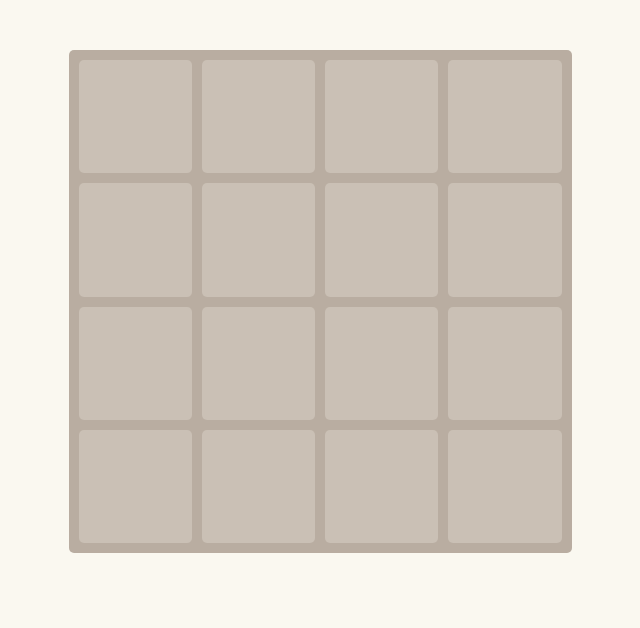
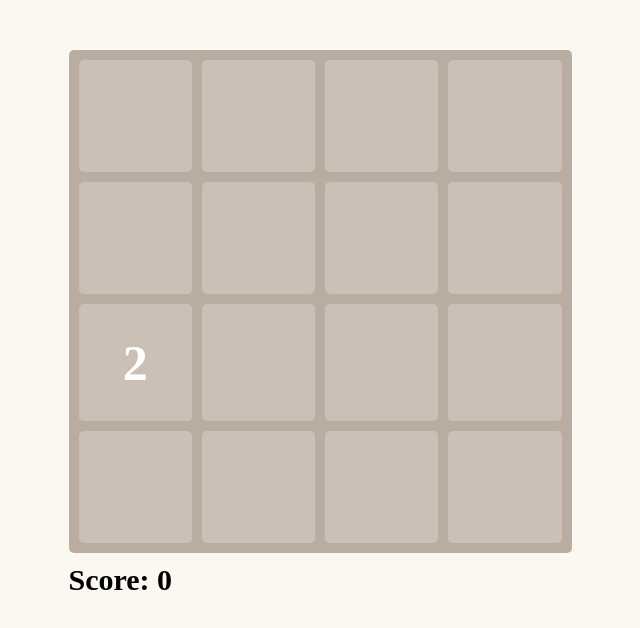
Before and after one commit to LeeeoZhang/Vue-2048, a Vue app: page /#/ in a window 1280 px wide. Shown: the top 628 px of the page, without its empty margins (320-960 px from the left). Built offline with nearby package versions, Linux system fonts and the light colour scheme; the HTML template or start-up script is replaced by a standard one.

Commit message:
add score feature

```diff
--- a/src/App.vue
+++ b/src/App.vue
@@ -2,12 +2,21 @@
   <div id="app">
     <!-- <h1>2048 Game In Vue.js</h1> -->
     <router-view/>
+    <p class="score">Score: {{score}}</p>
   </div>
 </template>
 
 <script>
 export default {
-  name: 'App'
+  name: 'App',
+  created(){
+    console.log(this.score)
+  },
+  computed: {
+    score () {
+      return this.$store.state.score
+    },
+  }
 }
 </script>
 
@@ -25,4 +34,10 @@ ul,ol {
 a {
   text-decoration: none;
 }
+.score {
+  width: 503px;
+  margin: 0 auto;
+  font-size: 30px;
+  font-weight: bold;
+}
 </style>
--- a/src/components/Board.vue
+++ b/src/components/Board.vue
@@ -18,8 +18,19 @@
         lock: false,
       }
     },
-    created  () {
-      this.addRandomNum()
+    created(){
+      document.body.addEventListener('keydown',(event)=>{
+        switch(event.keyCode){
+          case 37: this.onKeyLeft(); break
+          case 38: this.onKeyUp(); break
+          case 39: this.onKeyRight(); break
+          case 40: this.onKeyDown(); break
+        }
+      })
+    },
+    mounted  () {
+      let newMatrix = JSON.parse(JSON.stringify(this.matrix))
+      this.addRandomNum(newMatrix)
     },
     methods :{
       onKeyUp () {
@@ -51,6 +62,7 @@
             if(newMatrix[row][col] > 0 && newMatrix[row][col] === newMatrix[row - 1][col] ) {
               newMatrix[row - 1][col] *= 2
               newMatrix[row][col] = 0
+              this.$store.commit('addScore',{score: newMatrix[row - 1][col]})
             } else if (newMatrix[row][col] > 0 && newMatrix[row - 1][col] === 0 ) {
               newMatrix[row - 1][col] = newMatrix[row][col]
               newMatrix[row][col] = 0
@@ -69,6 +81,7 @@
               console.log(newMatrix[row])
               newMatrix[row + 1][col] *= 2
               newMatrix[row][col] = 0
+              this.$store.commit('addScore',{score: newMatrix[row + 1][col]})
             } else if (newMatrix[row][col] > 0 && newMatrix[row + 1][col] === 0)  {
               console.log(newMatrix[row])
               newMatrix[row + 1][col] = newMatrix[row][col]
@@ -87,6 +100,7 @@
             if(newMatrix[row][col] > 0 && newMatrix[row][col] === newMatrix[row][col - 1]) {
               newMatrix[row][col - 1] *= 2
               newMatrix[row][col] = 0
+              this.$store.commit('addScore',{score: newMatrix[row][col - 1]})
             } else if (newMatrix[row][col] > 0 && newMatrix[row][col - 1] === 0) {
               newMatrix[row][col - 1] = newMatrix[row][col]
               newMatrix[row][col] = 0
@@ -104,6 +118,7 @@
             if(newMatrix[row][col] > 0 && newMatrix[row][col] === newMatrix[row][col + 1]) {
               newMatrix[row][col + 1] *= 2
               newMatrix[row][col] = 0
+              this.$store.commit('addScore',{score: newMatrix[row][col + 1]})
             } else if (newMatrix[row][col] > 0 && newMatrix[row][col + 1] === 0) {
               newMatrix[row][col + 1] = newMatrix[row][col]
               newMatrix[row][col] = 0
@@ -140,16 +155,6 @@
         this.lock = false
       },
     },
-    created(){
-      document.body.addEventListener('keydown',(event)=>{
-        switch(event.keyCode){
-          case 37: this.onKeyLeft(); break
-          case 38: this.onKeyUp(); break
-          case 39: this.onKeyRight(); break
-          case 40: this.onKeyDown(); break
-        }
-      })
-    },
     computed: mapState({
       matrix: 'matrix',
     }),
@@ -162,7 +167,7 @@
     width: 503px;
     height: 503px;
     box-sizing: border-box;
-    margin: 50px auto;
+    margin: 50px auto 10px auto;
     border-collapse: separate;
     border-spacing: 10px;
     text-align: center;
--- a/src/store/mutation.js
+++ b/src/store/mutation.js
@@ -1,5 +1,9 @@
 export default {
   changeMatrix (state,payload) {
     state.matrix = payload.newMatrix
-  }
+  },
+  addScore(state,payload) {
+    state.score += payload.score
+    console.log(payload)
+  },
 }
```
